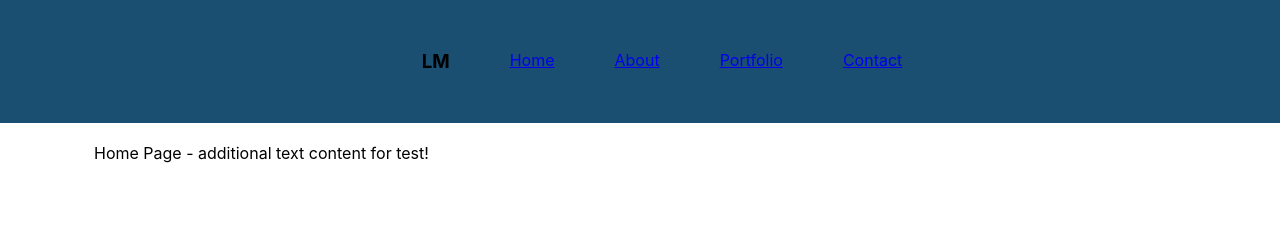
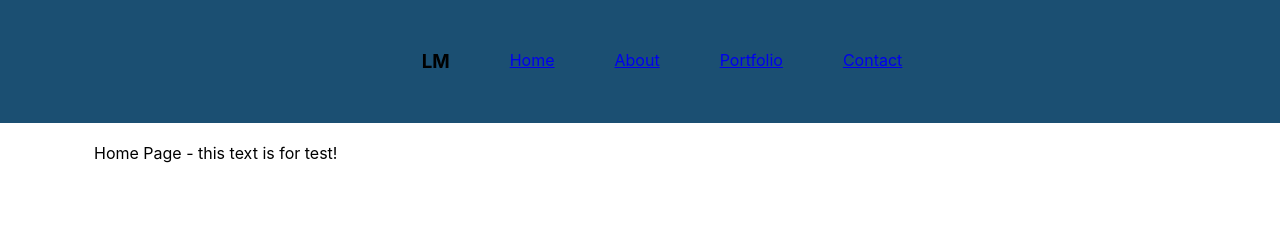
Before and after one commit to rlmgtr/resume, a React (Create React App) app: page /#/ in a window 1280 px wide. Shown: the top 233 px of the page. Built offline with nearby package versions, Linux system fonts and the light colour scheme.

Commit message:
Your commit message

```diff
--- a/src/Pages/Home.js
+++ b/src/Pages/Home.js
@@ -3,7 +3,7 @@
 const Home = () => {
   return (
     <div>
-      Home Page - additional text content for test!
+      Home Page - this text is for test!
     </div>
   )
 }
```
